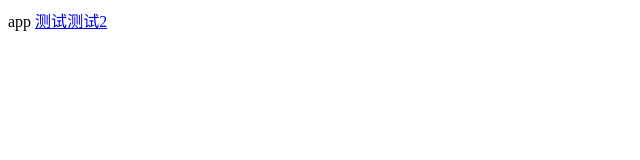
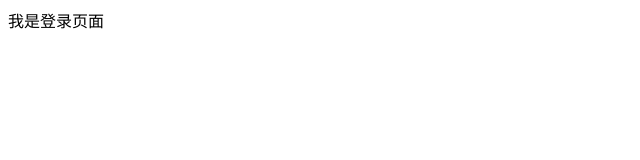
Before and after one commit to linqi1015/heimamm777, a Vue app: page /#/login in a window 1280 px wide. Shown: the top 160 px of the page, without its empty margins (0-640 px from the left). Built offline with nearby package versions, Linux system fonts and the light colour scheme.

Commit message:
登录模块

```diff
--- a/src/App.vue
+++ b/src/App.vue
@@ -1,8 +1,6 @@
 <template>
-  <div>
-    app
-    <router-link to="">测试</router-link>
-    <router-link to="">测试2</router-link>
+  <div class="app">
+    我是登录页面
   </div>
 
 </template>
--- a/src/router/index.js
+++ b/src/router/index.js
@@ -2,10 +2,23 @@
 import Vue from 'vue'
 // 1.导入路由
 import VueRouter from 'vue-router'
+// 导入页面 index.vue可以省略
+import login from '@/views/login'
 // 2.`use`一下
 Vue.use(VueRouter)
 // 3.注册路由信息
-const routes = []
+const routes = [
+  // 重定向
+  {
+    path: '/',
+    redirect:'login'
+  },
+  {
+    path: '/login',
+    component:login
+  }
+
+]
 // 4.实例化路由对象
 const router = new VueRouter({
   // es6的简化写法，解构赋值
```
